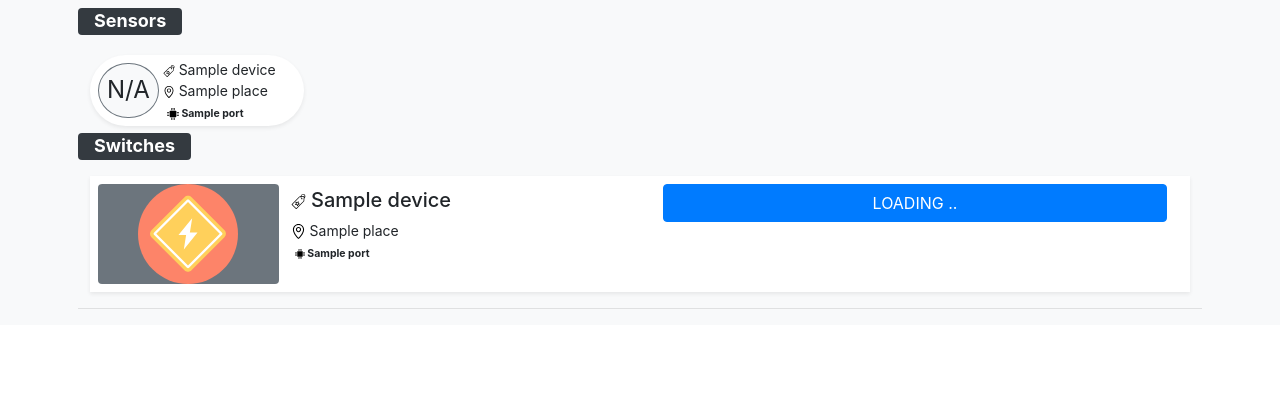
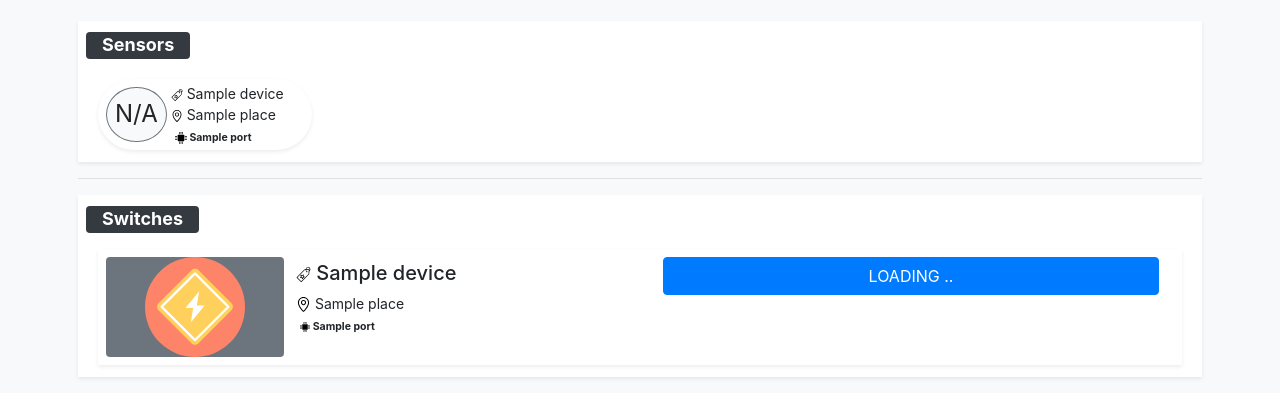
Before and after one commit to 3omer/zelite, a Flask app: template app/templates/index.html in a window 1280 px wide. Shown: the part 70-489 px from the top of the page. Run offline with Flask 2, Linux system fonts and the light colour scheme; the template is opened without the code that fills it: most values are stand-ins (such as "Sample title", 1, 10 or a date in 2020); parts of the project's set-up code (start-up, migrations or seed data) failed here and were passed over; some libraries are stand-ins or nearby versions.

Commit message:
Dashboard UI refinemnets

```diff
--- a/app/templates/_sensors.html
+++ b/app/templates/_sensors.html
@@ -1,3 +1,4 @@
+<div class="p-2 my-2 bg-white shadow-sm">
 <h4><span class="badge badge-dark px-3 mb-2">Sensors</span></h4>
 <div class="d-flex flex-wrap mx-0 mx-md-2 device-list" id="sensorList">
     {% for device in sensor_devices %}
@@ -25,3 +26,4 @@
     <div class="alert alert-info"> You have no sensors yet. Head to Management tab and start adding devices now. </div>
     {% endfor %}
 </div>
+</div>
--- a/app/templates/_switches.html
+++ b/app/templates/_switches.html
@@ -1,3 +1,4 @@
+<div class="p-2 my-2 bg-white shadow-sm">
 <h4><span class="badge badge-dark px-3 mb-2">Switches</span></h4>
 <div id="switchList" class="mx-0 mx-md-2">
     {% for device in switch_devices %}
@@ -30,3 +31,4 @@
     <div class="alert alert-info" > You have no devices yet. Head to Management tab and start adding devices now. </div>
     {% endfor %}
 </div>
+</div>
--- a/app/templates/base_template.html
+++ b/app/templates/base_template.html
@@ -70,11 +70,11 @@
 
     </header>
 
-    <div class="container-fluid bg-light">
-        <div class="row">
+    <div class="container-fluid">
+        <div class="row bg-light">
 
             {% if current_user.is_authenticated %}
-            <nav class="col-md-3 border-right d-none d-md-block bg-light ">
+            <nav class="col-md-3 border-right d-none d-md-block bg-white shadow-sm ">
                 <div class="">
                     <ul class="nav flex-column">
                         <li class="nav-item">
@@ -102,7 +102,7 @@
             </nav>
             {% endif %}
 
-            <main role="main" class="col px-2">
+            <main role="main" class="col px-2 my-2 mx-auto">
                 {% block content%} {% endblock %}
              </main>
         </div>
--- a/app/templates/index.html
+++ b/app/templates/index.html
@@ -5,8 +5,8 @@
 <section>
     <div class="container px-0 px-2 ">
         {% include '_sensors.html' %}
+        <hr>
         {% include '_switches.html' %}
-        <hr>
     </div>
 </section>
 {% include '_modal_new_device.html'%}
```
